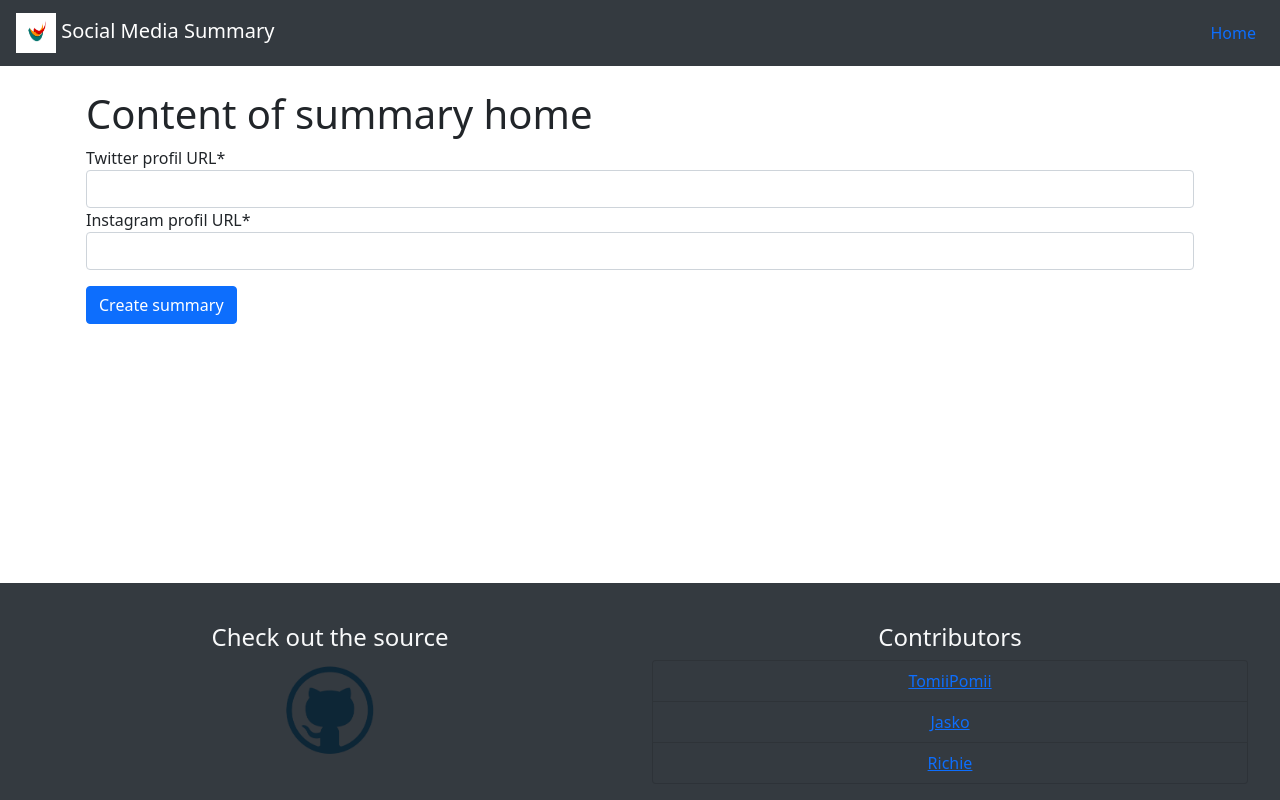
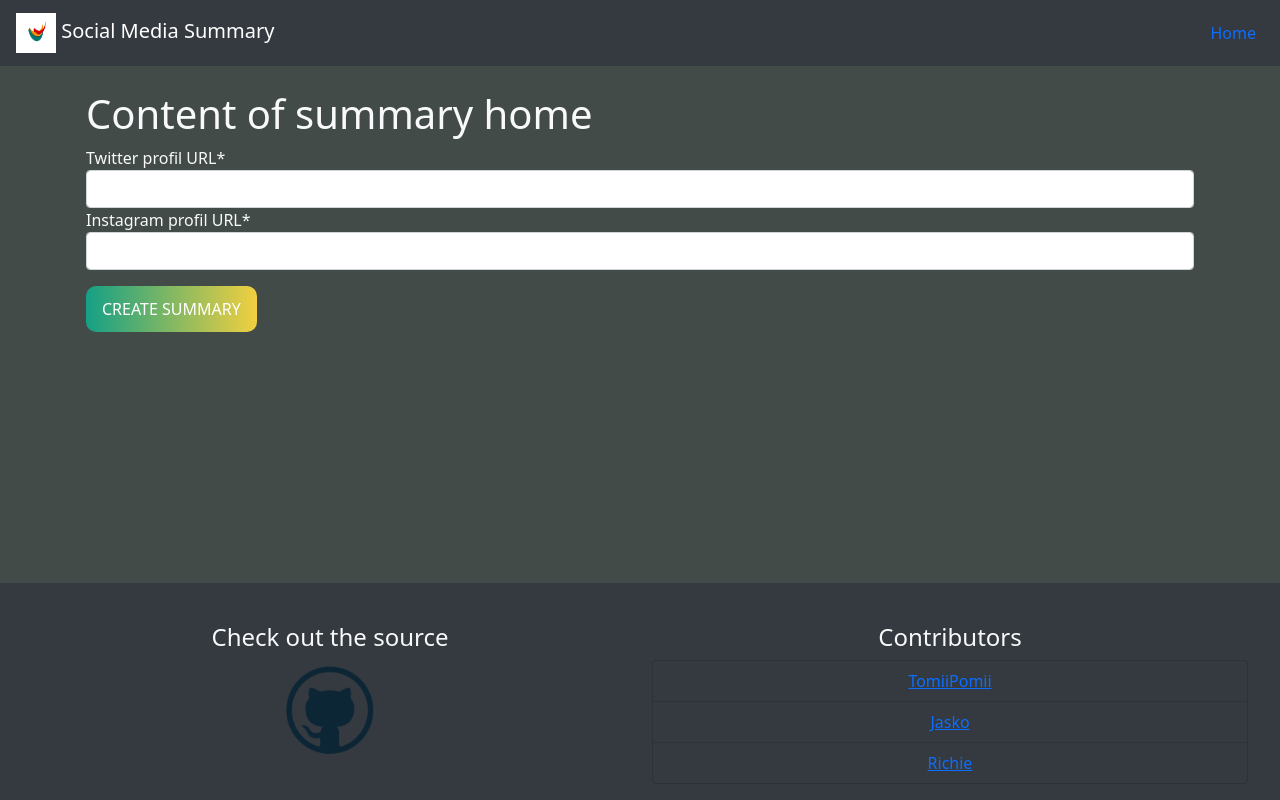
Before and after one commit to TomiiPomii/Social-Media-Summary, a Django app: page / in a window 1280 px wide. Run offline with Django 3.2, Linux system fonts and the light colour scheme; parts of the project's set-up code (start-up, migrations or seed data) failed here and were passed over; some libraries are stand-ins or nearby versions.

Commit message:
added some colors

```diff
--- a/django_data/pages/templates/pages/_base.html
+++ b/django_data/pages/templates/pages/_base.html
@@ -11,7 +11,7 @@
   </head>
   <body>
     {% include "pages/components/header.html" %}
-    <div class="container">
+    <div class="container text-light">
       {% block content %} {% endblock content %}
     </div>
     <div class="spacer"></div>
--- a/django_data/static/css/base.css
+++ b/django_data/static/css/base.css
@@ -1,10 +1,45 @@
-html, body {
+html,
+body {
   display: flex;
   flex-direction: column;
   height: 100%;
+  background-color: #434b49;
 }
 
 .spacer {
   flex: 1;
   max-height: 100%;
 }
+
+
+.custom-card {
+  background-color: #fee140;
+  background-image: linear-gradient(90deg, #fee140 0%, #fa709a 100%);
+}
+
+.btn-grad {
+  background-image: linear-gradient(
+    to right,
+    #16a085 0%,
+    #f4d03f 51%,
+    #16a085 100%
+  );
+  padding: 10px 15px;
+  text-align: center;
+  text-transform: uppercase;
+  transition: 0.5s;
+  background-size: 200% auto;
+  color: white;
+  border-radius: 10px;
+  display: block;
+}
+
+.btn-grad:hover {
+  background-position: right center; /* change the direction of the change here */
+  color: #fff;
+  text-decoration: none;
+}
+
+footer {
+  width: 100%;
+}
--- a/django_data/summary/templates/summary/home.html
+++ b/django_data/summary/templates/summary/home.html
@@ -7,7 +7,7 @@
     <form action="{% url 'home' %}"  method="post">
         {% csrf_token %}
         {{ form|crispy }}
-        <button type="submit" class="btn btn-primary mt-3">Create summary</button>
+        <button type="submit" class="btn btn-grad mt-3">Create summary</button>
     </form>
 </div>
 {% endblock content %}
```
Also changed, not shown: django_data/summary/templates/summary/result.html (+10 -6 lines).
